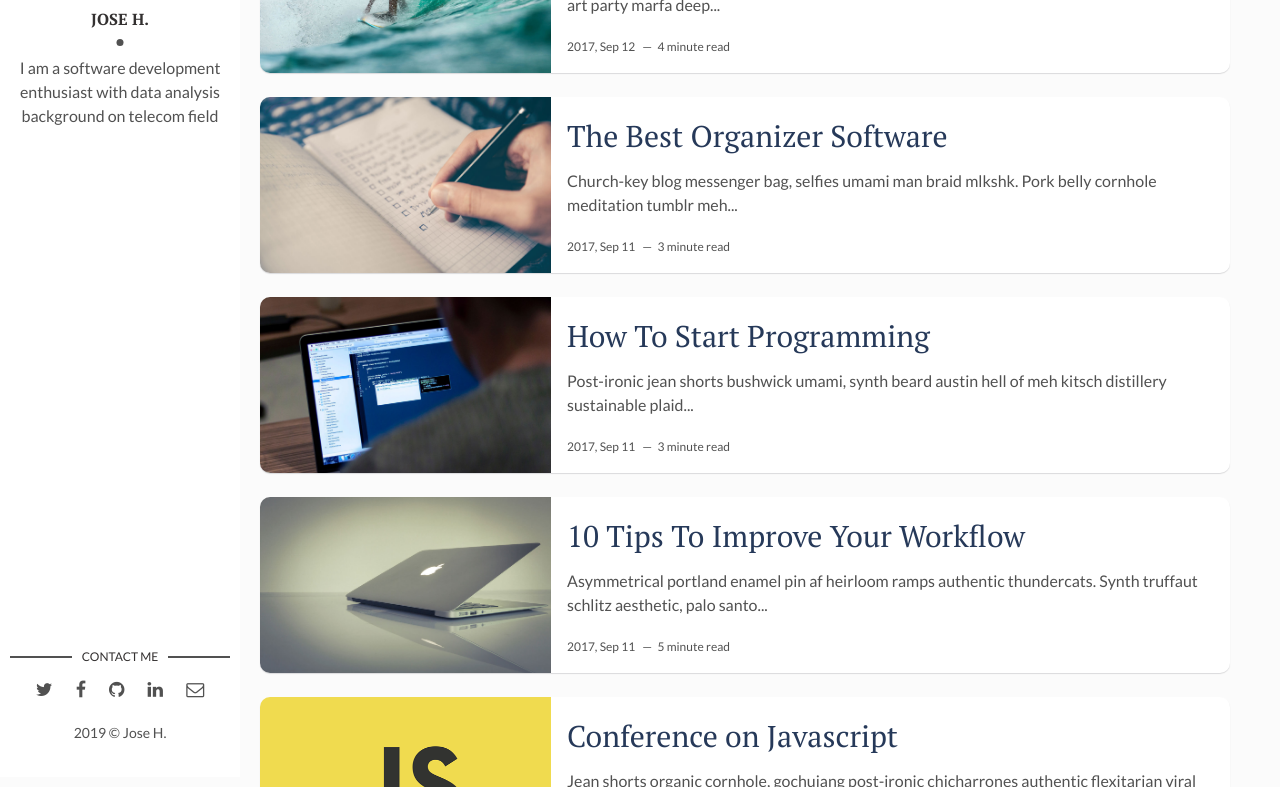
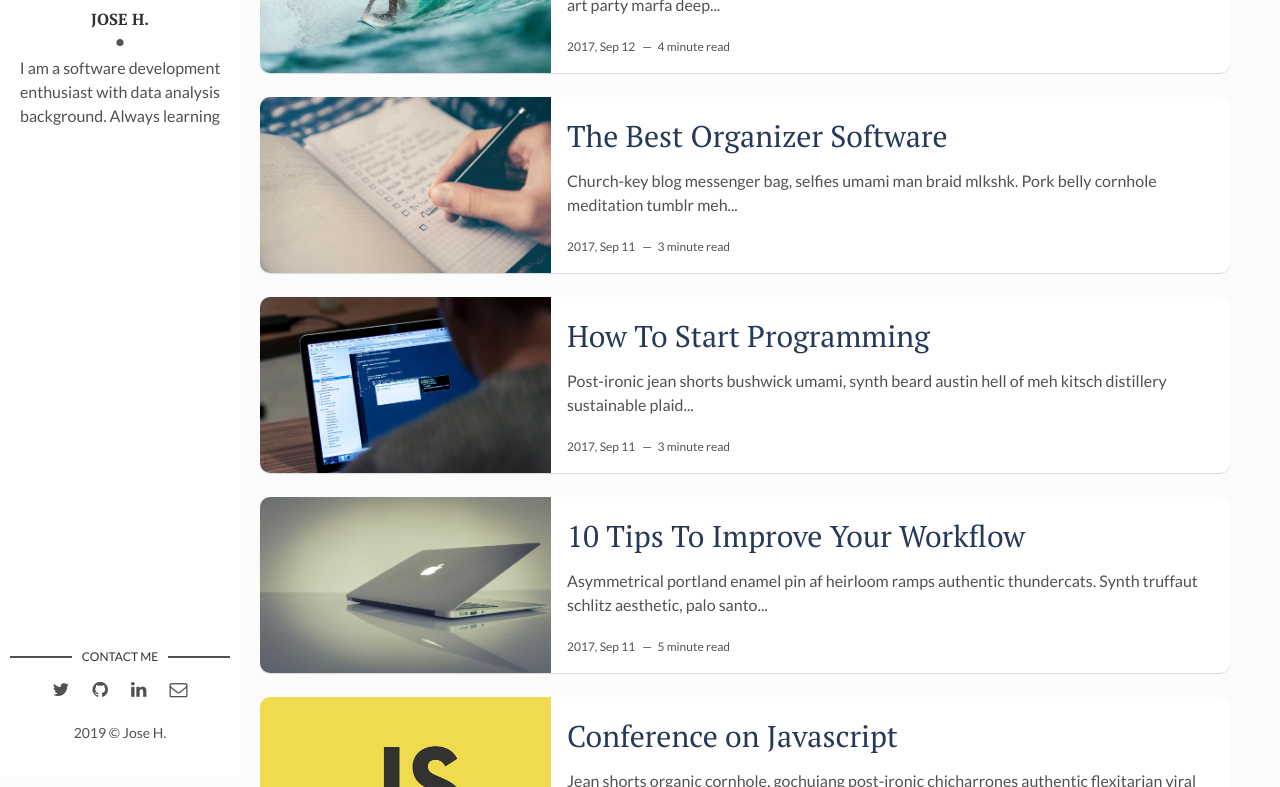
Before and after one commit to joch182/joch182.github.io, a Jekyll site: the page built from index.html, in a window 1280 px wide. Shown: the part 123-910 px from the top of the page. Built offline with Jekyll 4.4.1, drawn with Linux system fonts in a browser that asks for light colours; the list of posts is cut into pages by our own code.

Commit message:
updating profile

```diff
--- a/_config.yml
+++ b/_config.yml
@@ -11,7 +11,7 @@ site-twitter: #if your site has a twitter account, enter it here
 # Author Settings
 author: Jose H. # add your name
 author-img: david-freeman.jpg # add your photo
-about-author: I am a software development enthusiast with data analysis background on telecom field # add description
+about-author: I am a software development enthusiast with data analysis background. Always learning # add description
 social-twitter: joc182 # add your Twitter handle
 social-facebook: # add your Facebook handle
 social-github: joch182 # add your Github handle
--- a/_layouts/main.html
+++ b/_layouts/main.html
@@ -21,11 +21,11 @@ layout: default
         {% else %}
           <li><a href="https://twitter.com/artemsheludko_" target="_blank"><i class="fa fa-twitter" aria-hidden="true"></i></a></li>
         {% endif %}
-        {% if site.social-facebook %}
+<!--         {% if site.social-facebook %}
           <li><a href="https://facebook.com/{{ site.social-facebook }}" target="_blank"><i class="fa fa-facebook" aria-hidden="true"></i></a></li>
         {% else %}
           <li><a href="https://facebook.com/" target="_blank"><i class="fa fa-facebook" aria-hidden="true"></i></a></li>
-        {% endif %}
+        {% endif %} -->
         {% if site.social-github %}
           <li class="github"><a href="http://github.com/{{site.social-github}}" target="_blank"><i class="fa fa-github"></i></a></li>
         {% else %}
```
